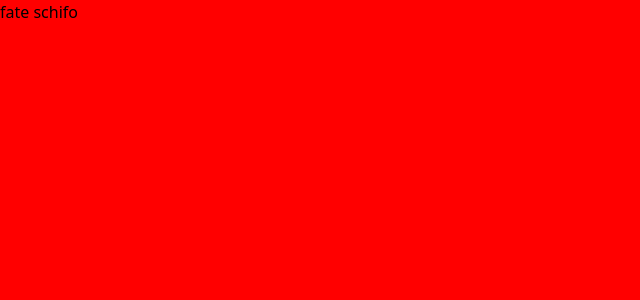
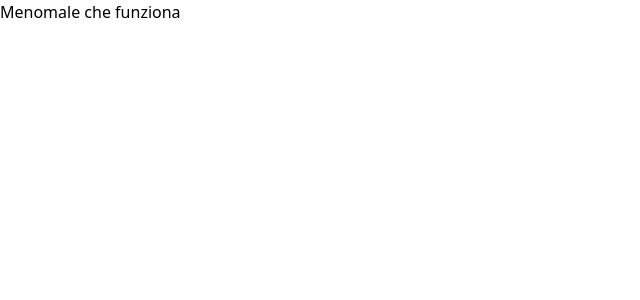
Before and after one commit to AlessioxDark/hangie, a React (Vite) app in the folder frontend/hangie-frontend/: page / in a window 1280 px wide. Shown: the top 300 px of the page, without its empty margins (0-640 px from the left). Built offline with nearby package versions, Linux system fonts and the light colour scheme.

Commit message:
frontend funziona backend forse

```diff
--- a/frontend/hangie-frontend/src/app/App.tsx
+++ b/frontend/hangie-frontend/src/app/App.tsx
@@ -1,7 +1,7 @@
 function App() {
 	return (
 		<div>
-			<h1>fate schifo</h1>
+			<h1>Menomale che funziona</h1>
 		</div>
 	);
 }
--- a/frontend/hangie-frontend/src/index.css
+++ b/frontend/hangie-frontend/src/index.css
@@ -1,4 +1 @@
 @import 'tailwindcss';
-body {
-	background-color: red;
-}
```
Also changed, not shown: 1 other file (tests, documents, lock files or other folders).
